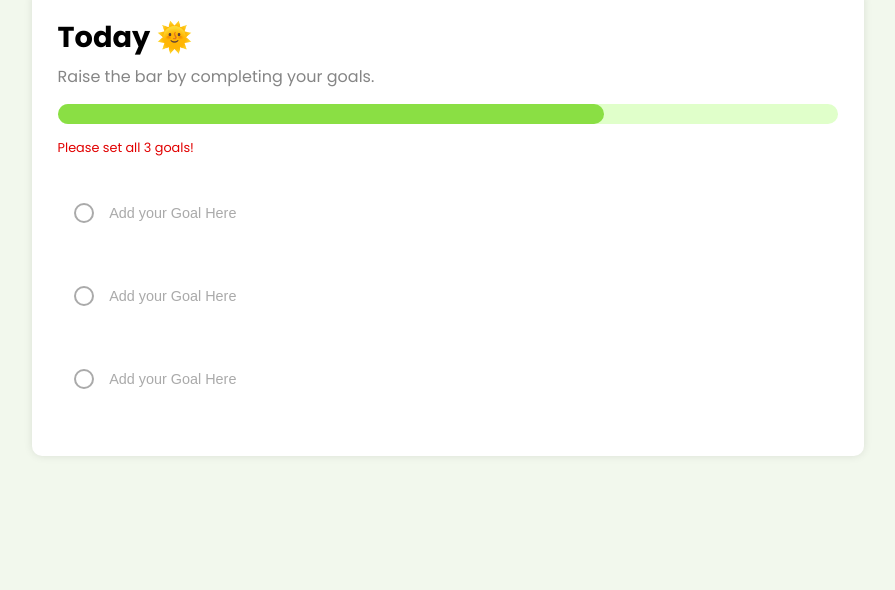
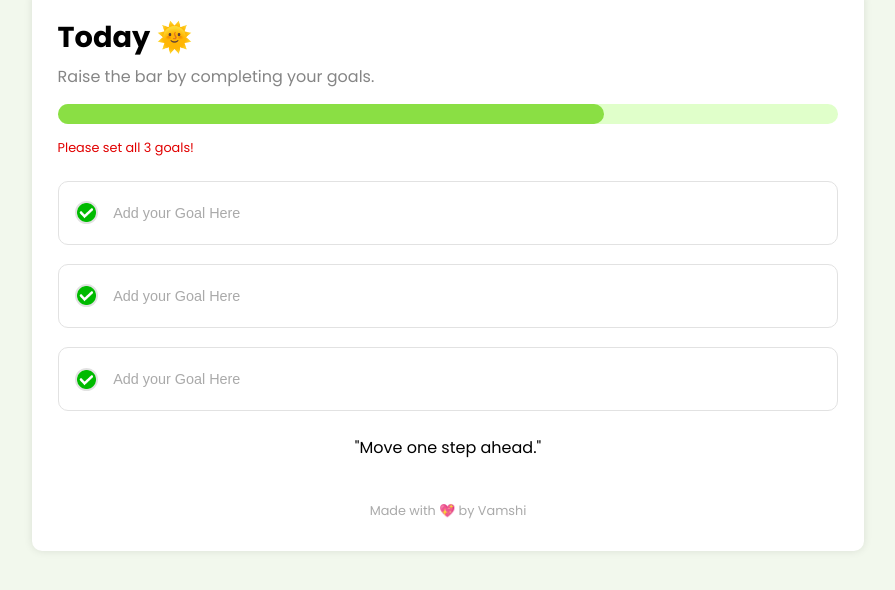
Before and after one commit to vamshi-krishna921/Focus-on-Today, a plain HTML site: page index.html in a window 1280 px wide. Shown: the part 140-730 px from the top of the page, without its empty margins (192-1087 px from the left). Drawn offline with Linux system fonts and the light colour scheme.

Commit message:
Check-icon added

```diff
--- a/index.html
+++ b/index.html
@@ -25,17 +25,25 @@
       </div>
       <div class="error"><p>Please set all 3 goals!</p></div>
       <div class="goal">
-        <div class="circle"></div>
+        <div class="circle">
+           <img src="check-icon.png" alt="check-icon">
+        </div>
         <input type="text" name="Goal" id="Goal" placeholder="Add your Goal Here">
       </div>
       <div class="goal">
-        <div class="circle"></div>
+        <div class="circle">
+           <img src="check-icon.png" alt="check-icon">
+        </div>
         <input type="text" name="Goal" id="Goal" placeholder="Add your Goal Here">
       </div>
       <div class="goal">
-        <div class="circle"></div>
+        <div class="circle">
+          <img src="check-icon.png" alt="check-icon">
+        </div>
         <input type="text" name="Goal" id="Goal" placeholder="Add your Goal Here">
       </div>
+      <p class="move">"Move one step ahead."</p>
+      <p class="made">Made with 💖 by Vamshi</p>
     </div>
   </body>
 </html>
--- a/style.css
+++ b/style.css
@@ -66,29 +66,46 @@ p {
   display: flex;
   justify-content: start;
   align-items: center;
-  /* border: 1px solid red; */
+  border: 1px solid rgb(226, 226, 226);
   margin-block: max(1.2rem, 2.2%);
   & .circle {
     margin-left: max(1rem, 2%);
-    width: 20px;
+    width: 23px;
     aspect-ratio: 1;
     border-radius: 50%;
-    border: 2px solid #aaaaaa;
+    border: 2px solid rgb(226, 226, 226);
+    display: flex;
+    justify-content: center;
+    align-items: center;
+    & img{
+      width: 100%;
+      height: 100%;
+    }
   }
   & input {
     margin-left: max(0.8rem, 2%);
     outline: none;
     border: none;
     width: 80%;
-    height: 50%;
+    height: 100%;
     font-size: 1.8vh;
   }
 }
-::placeholder{
+::placeholder {
   font-weight: 500;
   color: #aaaaaa;
 }
 
+.move {
+  text-align: center;
+  color: #000000;
+}
+.made {
+  margin-top: max(2rem, 2%);
+  text-align: center;
+  color: #aaaaaa;
+  font-size: clamp(.5rem,calc(1vw + 0.5rem), .8rem);
+}
 
 /* Responsive 500px */
 @media (max-width: 500px) {
```
Also changed, not shown: check-icon.png (added).
